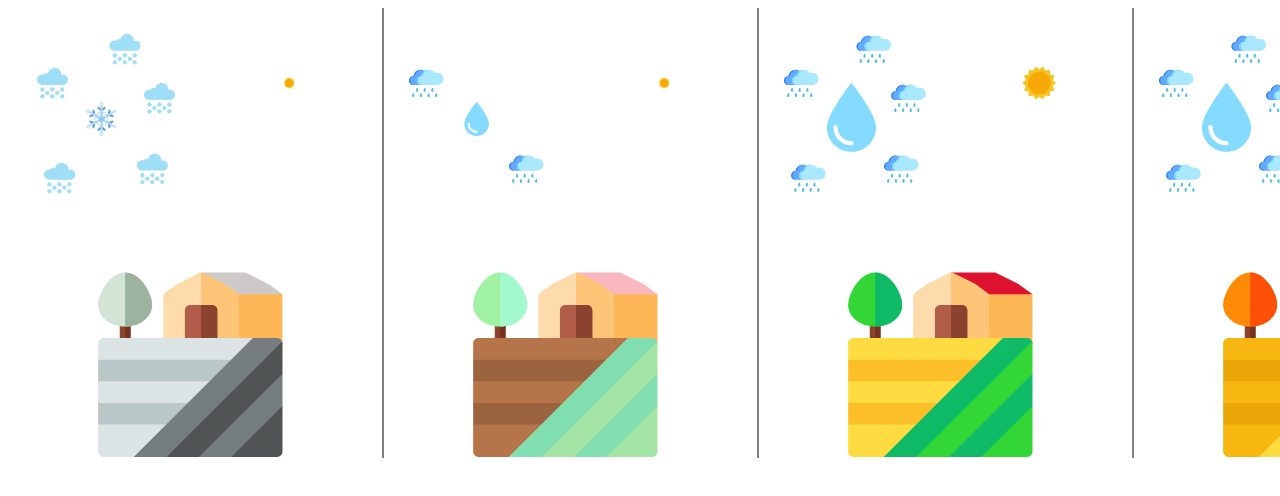
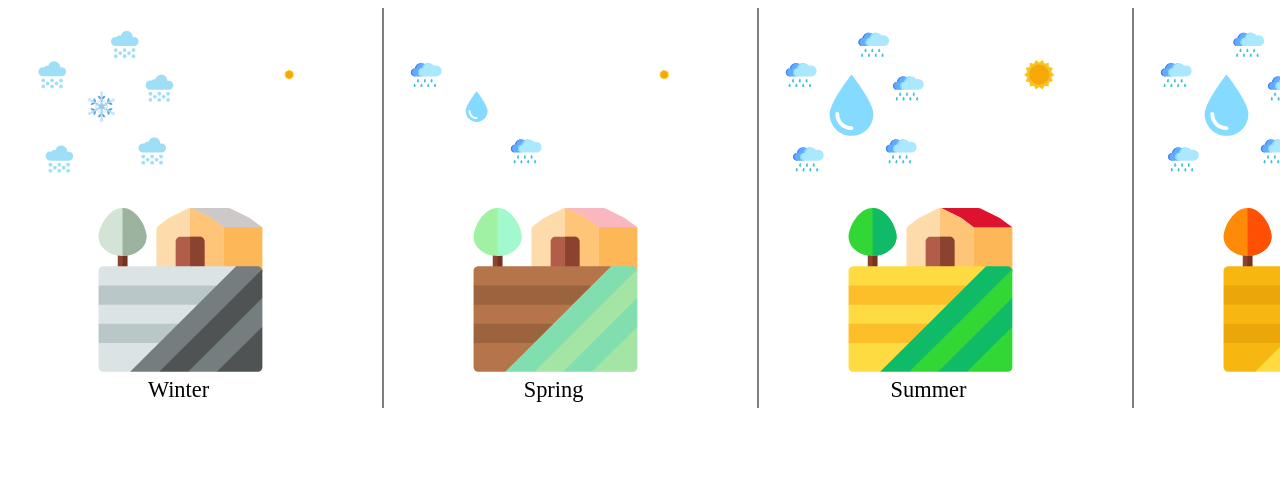
Before and after one commit to mz322/CS-3300-P2, a plain HTML site: page Michael/Plotting Images/Weather Images/index.html in a window 1280 px wide. Shown: the top 496 px of the page. Drawn offline with nearby package versions, Linux system fonts and the light colour scheme.

Commit message:
Image text

```diff
--- a/Michael/Plotting Images/Weather Images/index.html
+++ b/Michael/Plotting Images/Weather Images/index.html
@@ -12,7 +12,7 @@
 <script>
 
 //Svg Dimensions
-var svg_height= 450
+var svg_height= 400
 var svg_width= 1500
 
 
@@ -111,6 +111,8 @@ var falltree1= "#FF8A05"
 var falltree2= "#FF5005"
 var fallbarntop= "#C00B23"
 
+var textsize= 70
+
 var barnColor= function(element, season) {
   if (season == "winter") {
     if (element == 1) {return winterfield1}
@@ -152,7 +154,7 @@ var barnColor= function(element, season) {
 
 var plot_barn= function(g_name, season) {
   var inner_image= g_name.append("g")
-  .attr("transform", "scale (" + (.0008 * (svg_height)) + "," + (.0008 * (svg_height)) + ") translate (-10, 110)")
+  .attr("transform", "scale (" + (.0008 * (svg_height)) + "," + (.0008 * (svg_height)) + ") translate (-10, 0)")
 
   inner_image.append("path")
   .attr("d", "M476.605,34.395c-1.143-1.143-2.461-2.095-3.896-2.813l-60-30C410.629,0.542,408.329,0,406,0H286  l13.447,50.964l151.505,31.763L512,60L476.605,34.395z")
@@ -229,6 +231,14 @@ var plot_barn= function(g_name, season) {
   inner_image.append("path")
   .attr("d", "M369.789,512h42.422H497c8.291,0,15-6.709,15-15v-83.789v-42.422L369.789,512z")
   .style("fill", barnColor(4, season))
+
+  inner_image.append("text")
+  .text(season[0].toUpperCase() + season.substring(1))
+  .attr("text-anchor", "middle")
+  .attr("alignment-baseline", "middle")
+  .attr("x", 250)
+  .attr("y", 575)
+  .attr("font-size", textsize)
 }
 
 var plot_single_snow_cloud= function(g_name) {
```
